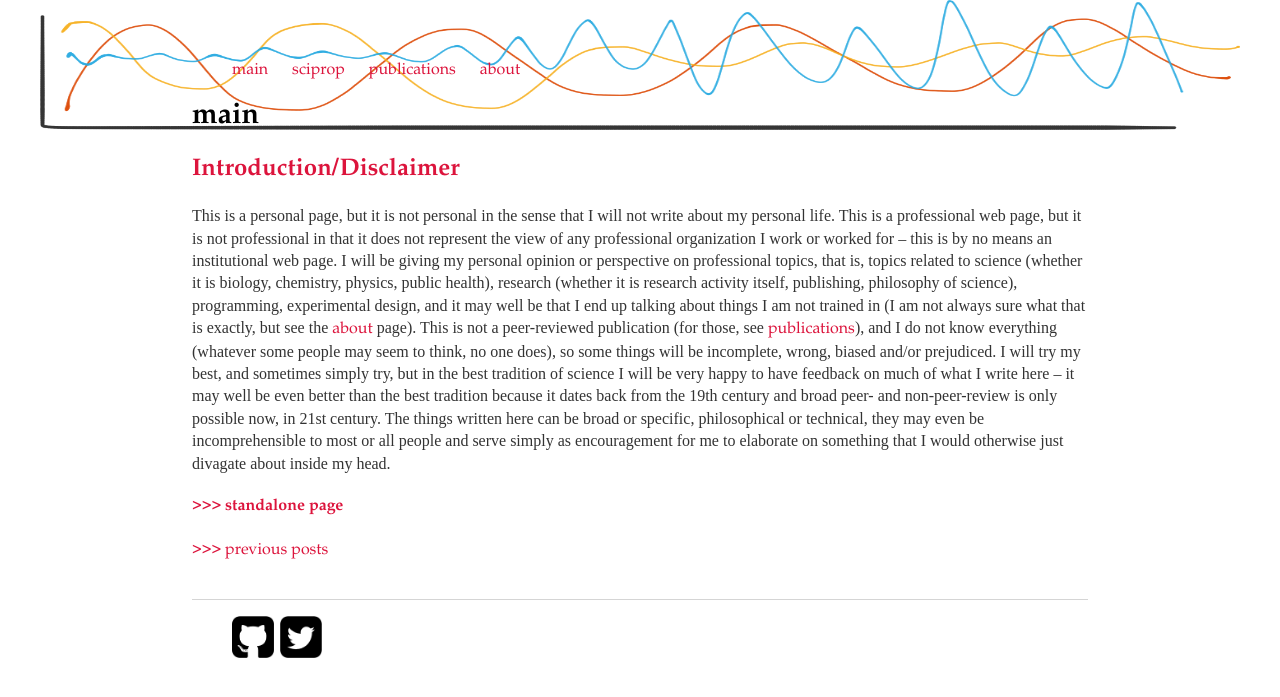
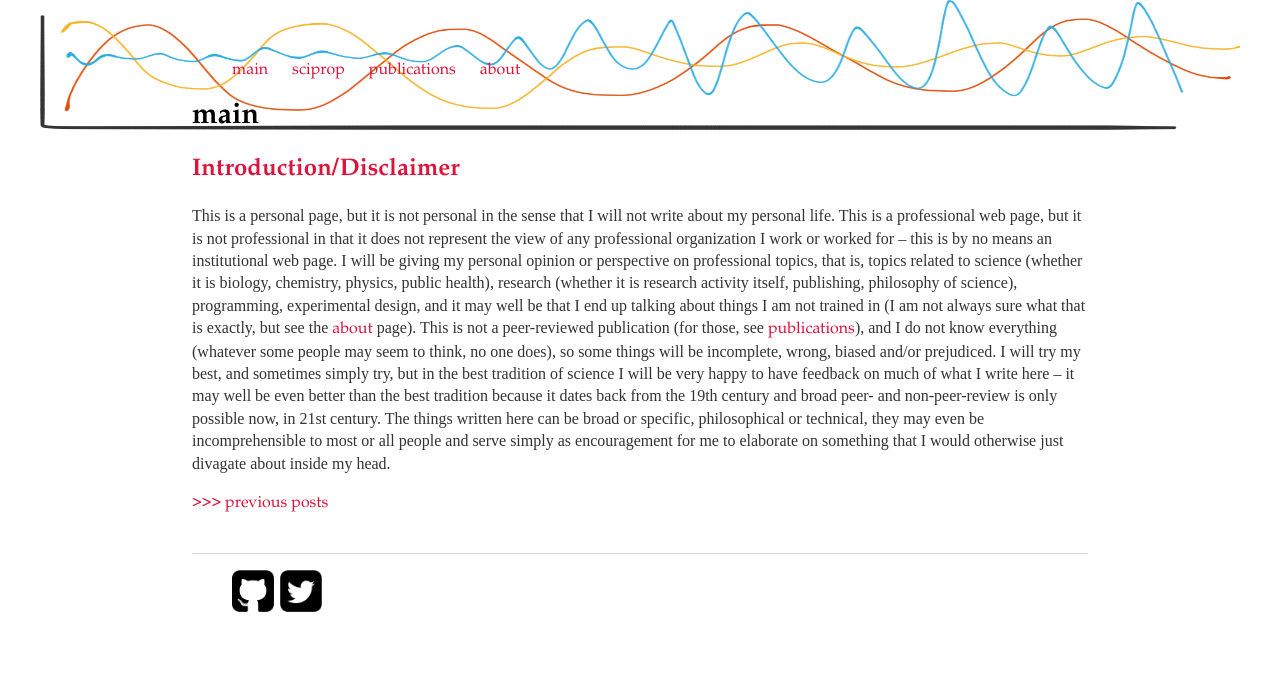
Before and after one commit to caesoma/caesoma.github.io, a Jekyll site: the page built from index.html, in a window 1280 px wide. Shown: the top 697 px of the page. Built offline with Jekyll 4.4.1, drawn with Linux system fonts in a browser that asks for light colours; the list of posts is cut into pages by our own code.

Commit message:
update main

```diff
--- a/index.html
+++ b/index.html
@@ -13,7 +13,6 @@ title: main
     <div class="content">
         {{ post.content }}
     </div>
-        <h4><a style= "text-decoration:none;" href="{{ post.url }}"> >>> standalone page</a></h4>
 {% endfor %}
 
 <p><a style= "text-decoration:none;" href="/archive"> >>> previous posts</a><br/>
```
